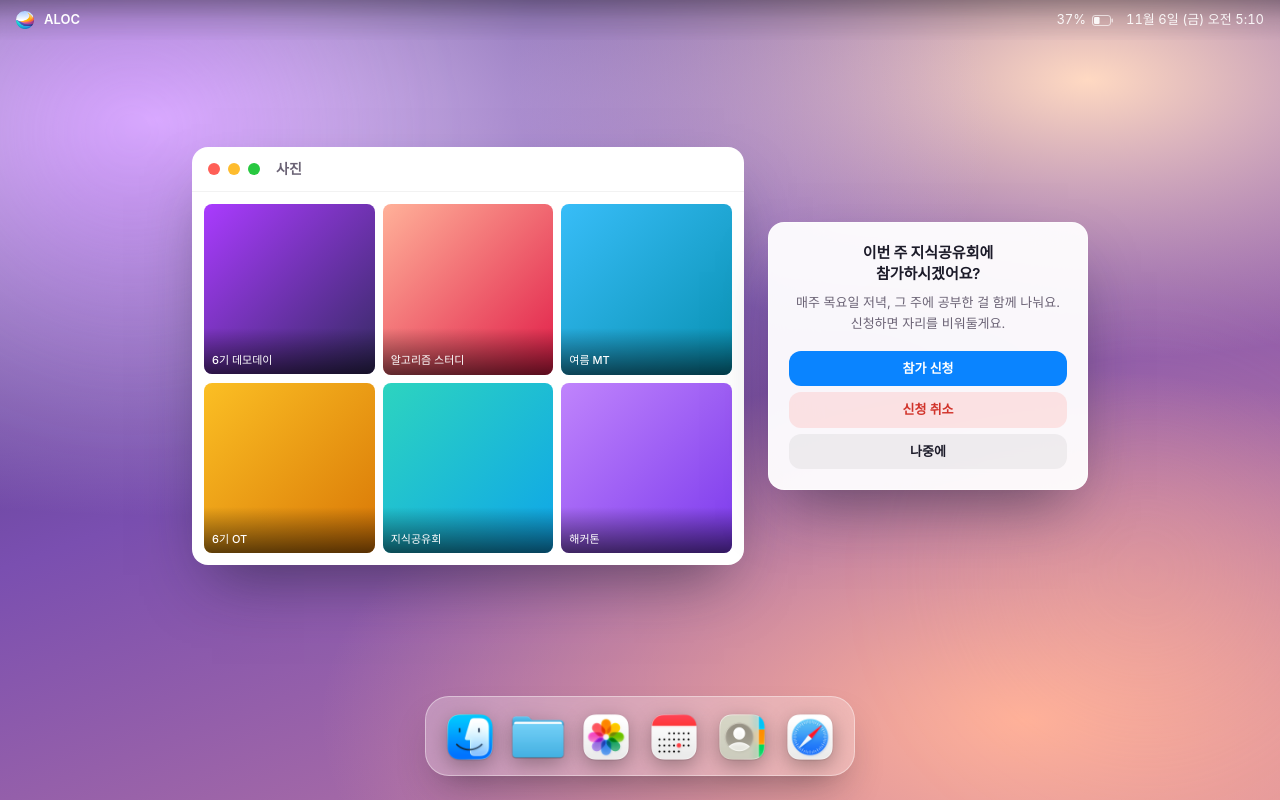
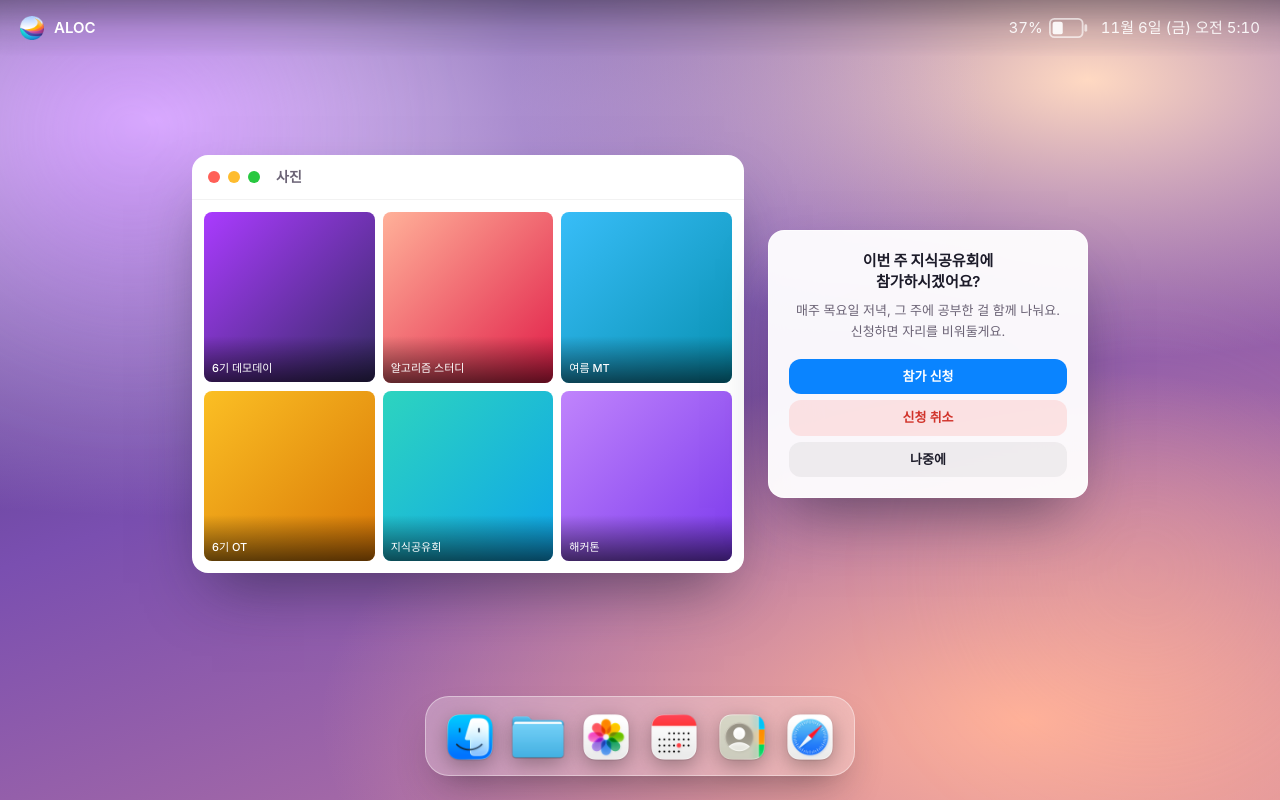
Before and after one commit to ALOC-dev/aloc-homepage-v2, a React (Vite) app in the folder apps/web/: page / in a window 1280 px wide. Built offline with nearby package versions, Linux system fonts and the light colour scheme.

Commit message:
fix(web): 메뉴바를 더 키움
높이를 h-10 -> h-14로 키우고, 로고/텍스트/배터리 아이콘도 비율에 맞게 확대

```diff
--- a/apps/web/src/components/MenuBar.tsx
+++ b/apps/web/src/components/MenuBar.tsx
@@ -19,16 +19,21 @@ function cohortProgress(date: Date) {
   return Math.min(100, Math.max(0, Math.round((elapsed / total) * 100)))
 }
 
-function BatteryIcon({ percent }: { percent: number }) {
+function BatteryIcon({
+  percent,
+  className,
+}: {
+  percent: number
+  className?: string
+}) {
   const fillWidth = Math.max(1, (percent / 100) * 15)
 
   return (
     <svg
-      width='22'
-      height='11'
       viewBox='0 0 22 11'
       fill='none'
       aria-hidden='true'
+      className={className}
     >
       <rect
         x='0.5'
@@ -71,12 +76,12 @@ export default function MenuBar() {
   const percent = cohortProgress(now)
 
   return (
-    <header className='fixed inset-x-0 top-0 z-30 flex h-10 items-center justify-between bg-gradient-to-b from-black/30 via-black/10 to-transparent px-3 text-[13px] text-white backdrop-blur-md sm:px-4'>
+    <header className='fixed inset-x-0 top-0 z-30 flex h-14 items-center justify-between bg-gradient-to-b from-black/30 via-black/10 to-transparent px-4 text-[15px] text-white backdrop-blur-md sm:px-5'>
       <div className='flex items-center gap-2.5'>
         <img
           src={alocLogo}
           alt=''
-          className='h-[18px] w-[18px] object-contain'
+          className='h-6 w-6 object-contain'
           draggable={false}
         />
         <span className='font-apple font-semibold'>ALOC</span>
@@ -85,7 +90,7 @@ export default function MenuBar() {
       <div className='flex items-center gap-3 font-apple text-white/90 tabular-nums'>
         <span className='flex items-center gap-1.5' title='6기 진행률'>
           {percent}%
-          <BatteryIcon percent={percent} />
+          <BatteryIcon percent={percent} className='h-5 w-auto' />
         </span>
         <span>{timeFormatter.format(now)}</span>
       </div>
--- a/apps/web/src/pages/ComingSoon.tsx
+++ b/apps/web/src/pages/ComingSoon.tsx
@@ -6,7 +6,7 @@ import MenuBar from '../components/MenuBar'
 
 export default function ComingSoon({ item }: { item: DockItem }) {
   return (
-    <div className='relative flex min-h-svh flex-col items-center justify-center overflow-hidden bg-canvas-deep px-6 pt-10 pb-32 text-white'>
+    <div className='relative flex min-h-svh flex-col items-center justify-center overflow-hidden bg-canvas-deep px-6 pt-14 pb-32 text-white'>
       <MenuBar />
       <div
         className='pointer-events-none absolute inset-0'
--- a/apps/web/src/pages/Home.tsx
+++ b/apps/web/src/pages/Home.tsx
@@ -30,7 +30,7 @@ export default function Home() {
 
       <MenuBar />
 
-      <main className='relative z-10 flex flex-1 items-center justify-center px-6 pt-10 pb-32'>
+      <main className='relative z-10 flex flex-1 items-center justify-center px-6 pt-14 pb-32'>
         <div className='flex w-full max-w-4xl flex-col items-center gap-6 sm:flex-row sm:items-center sm:justify-center'>
           <PhotoWindow />
           <NoticeAlert />
```
